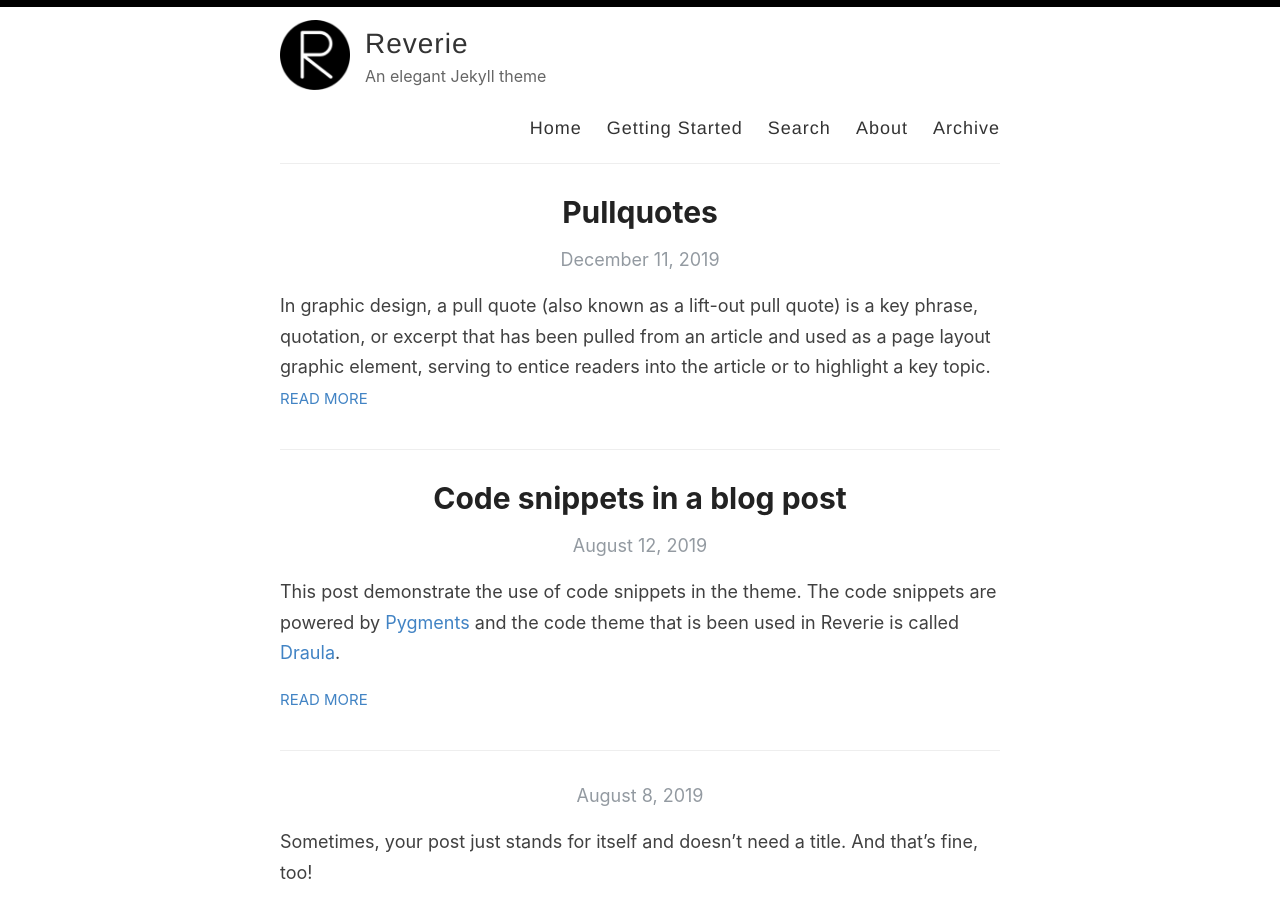
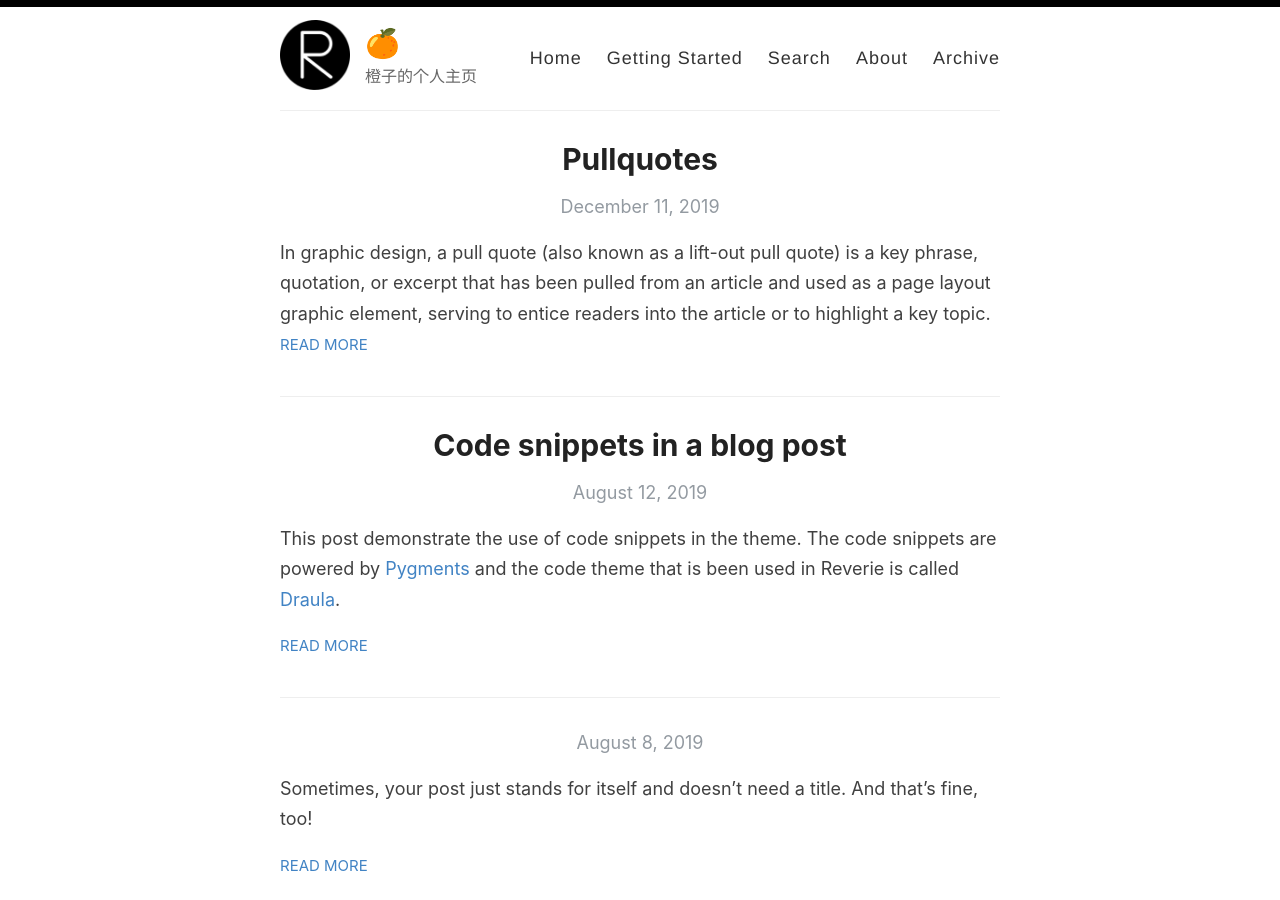
Before and after one commit to mytcc/book, a Jekyll site: the page built from index.html, in a window 1280 px wide and 900 px high. Built offline with Jekyll 4.4.1, drawn with Linux system fonts in a browser that asks for light colours; the list of posts is cut into pages by our own code.

Commit message:
Update _config.yml

```diff
--- a/_config.yml
+++ b/_config.yml
@@ -3,13 +3,13 @@
 #
 
 # Name of your site (displayed in the header)
-name: Reverie
+name: 🍊
 
 # Name of the author
-author: Amit Merchant
+author: Ruoli
 
 # Short bio or description (displayed in the header)
-description: An elegant Jekyll theme
+description: 橙子的个人主页
 
 # URL of your avatar or profile pic (you could use your GitHub profile pic)
 avatar: /images/reverie.png
@@ -55,7 +55,7 @@ enforce_ssl: https://www.amitmerchant.com/reverie
 # (http://yourusername.github.io/repository-name)
 # and NOT your User repository (http://yourusername.github.io)
 # then add in the baseurl here, like this: "/repository-name"
-baseurl: "/reverie"
+baseurl: "/book"
 
 #
 # !! You don't need to change any of the configuration flags below !!
```
